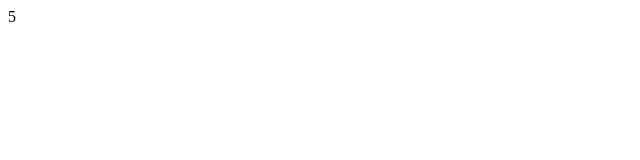
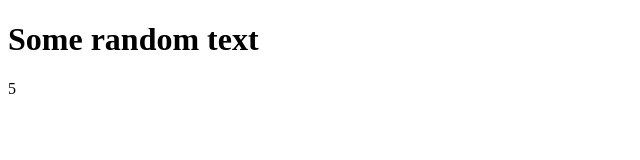
Before and after one commit to Ioan7775/test-2, a plain HTML site: page index.html in a window 1280 px wide. Shown: the whole page, without its empty margins (0-640 px from the left). Drawn offline with Linux system fonts and the light colour scheme.

Commit message:
second commit

```diff
--- a/index.html
+++ b/index.html
@@ -7,6 +7,12 @@
     <link rel="stylesheet" href="style.css">
 </head>
 <body>
+
+    <div class="container">
+        <h1 id="title">
+
+        </h1>
+    </div>
     <script src="script.js"></script>
 </body>
 </html>
--- a/script.js
+++ b/script.js
@@ -1,3 +1,5 @@
 const a = 5;
 
 document.write(a);
+
+document.getElementById('title').innerHTML = 'Some random text';
```
